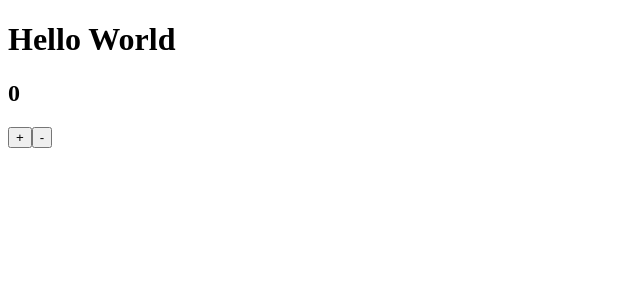
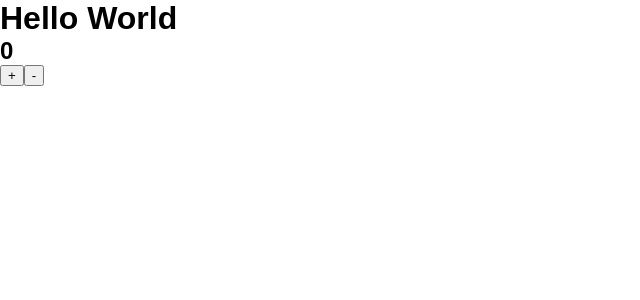
Before and after one commit to ivan-ha/egghead-react-boilerplate, a React app: page / in a window 1280 px wide. Shown: the top 300 px of the page, without its empty margins (0-640 px from the left). Built offline with nearby package versions, Linux system fonts and the light colour scheme.

Commit message:
chore: add css loader

```diff
--- a/package.json
+++ b/package.json
@@ -31,7 +31,9 @@
     "@babel/preset-env": "^7.2.3",
     "@babel/preset-react": "^7.0.0",
     "babel-loader": "^8.0.5",
+    "css-loader": "^2.1.0",
     "html-webpack-plugin": "^3.2.0",
+    "style-loader": "^0.23.1",
     "webpack": "^4.28.4",
     "webpack-cli": "^3.2.1",
     "webpack-dev-server": "^3.1.14",
--- a/src/index.js
+++ b/src/index.js
@@ -2,5 +2,6 @@
 import ReactDOM from "react-dom";
 
 import App from "./App";
+import "./styles.css";
 
 ReactDOM.render(<App />, document.getElementById("app"));
--- /dev/null
+++ b/src/styles.css
@@ -0,0 +1,35 @@
+html {
+  box-sizing: border-box;
+  font-size: 16px;
+  font-family: sans-serif;
+}
+
+*,
+*:before,
+*:after {
+  box-sizing: inherit;
+}
+
+body,
+h1,
+h2,
+h3,
+h4,
+h5,
+h6,
+p,
+ol,
+ul {
+  margin: 0;
+  padding: 0;
+}
+
+ol,
+ul {
+  list-style: none;
+}
+
+img {
+  max-width: 100%;
+  height: auto;
+}
--- a/webpack.config.base.js
+++ b/webpack.config.base.js
@@ -17,6 +17,11 @@
           presets: ["@babel/preset-env", "@babel/preset-react"],
           plugins: ["@babel/plugin-proposal-class-properties"]
         }
+      },
+      {
+        test: /\.css$/,
+        use: ["style-loader", "css-loader"],
+        exclude: /node_modules/
       }
     ]
   },
```
Also changed, not shown: 1 other file (tests, documents, lock files or other folders).
